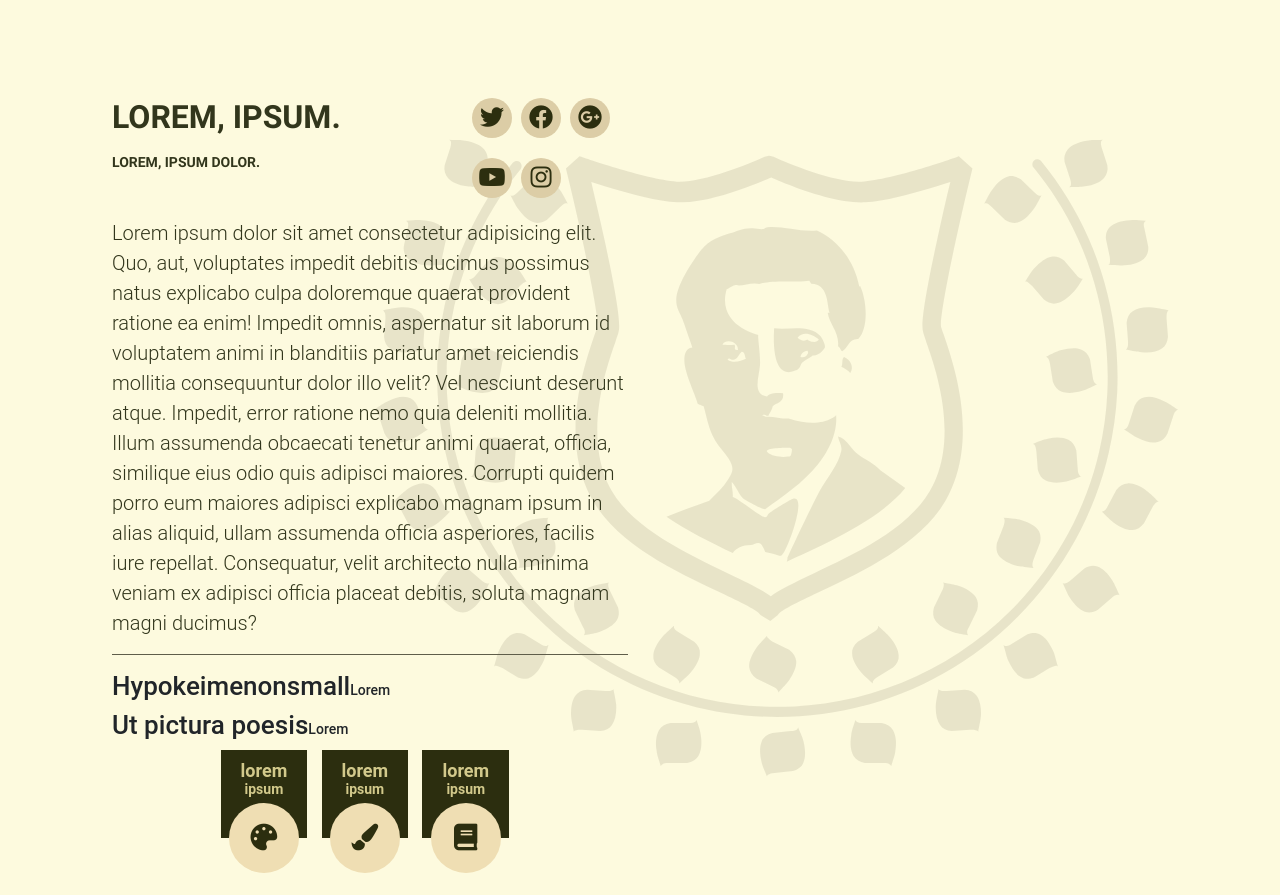
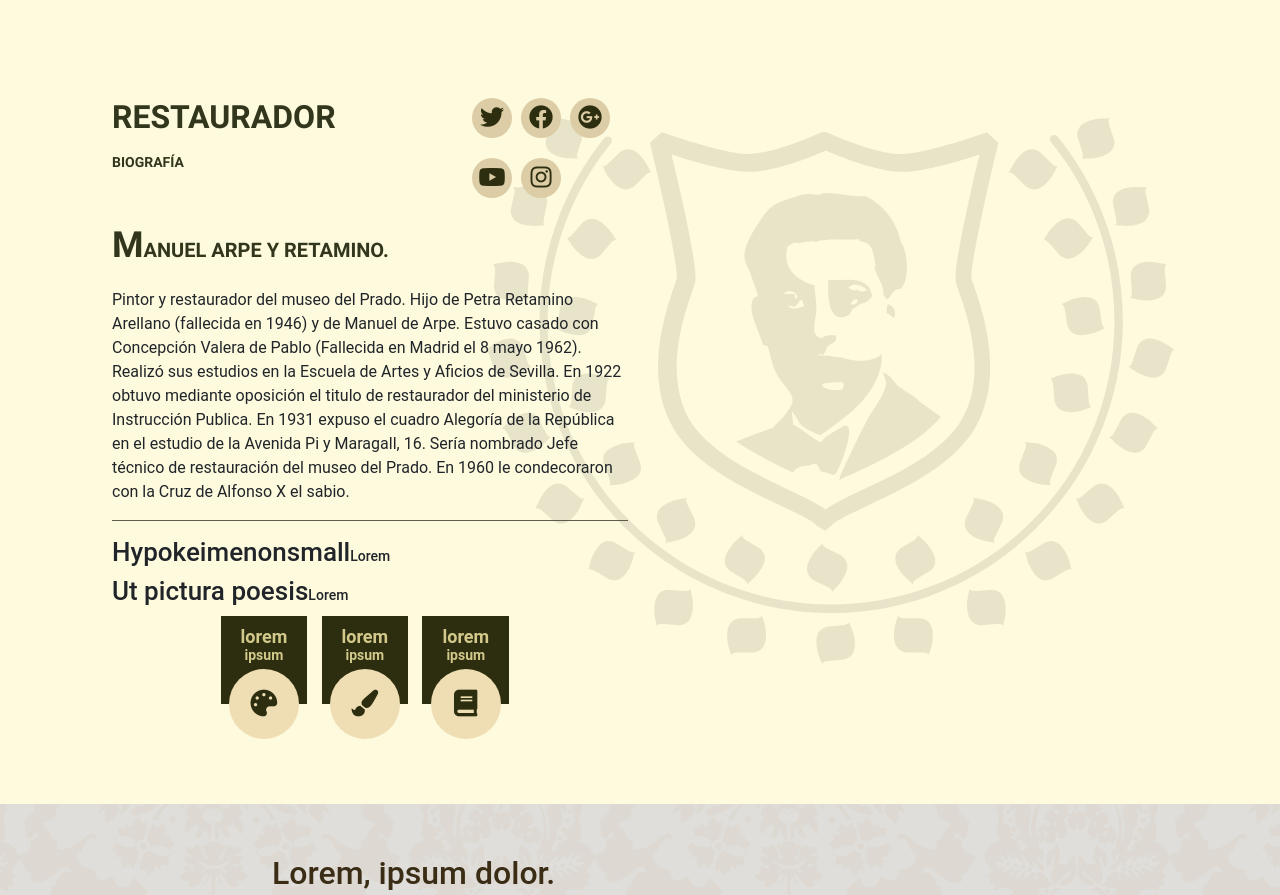
Before and after one commit to MiguelDominguezSanchez/Manuel_de_Arpe_Bootstrap5, a plain HTML site: page index.html in a window 1280 px wide. Shown: the part 4121-5016 px from the top of the page. Drawn offline with Linux system fonts and the light colour scheme; a script that the page names is missing; files whose address does not match are found by name.

Commit message:
Refine Styling

```diff
--- a/assets/css/style.css
+++ b/assets/css/style.css
@@ -26,7 +26,7 @@
 
 /* Inconsolata */
 
-@import url('https://fonts.googleapis.com/css2?family=Inconsolata:wght@700&display=swap');
+/* @import url('https://fonts.googleapis.com/css2?family=Inconsolata:wght@700&display=swap'); */
 
 /*  */
 
@@ -274,7 +274,7 @@ a:hover {
   position: absolute;
   right: 15%;
   /* bottom: 15rem; */
-  top: 20rem;
+  top: 10rem;
   left: 60%;
   padding-top: 1.25rem;
   padding-bottom: 1.25rem;
@@ -408,6 +408,13 @@ a:hover {
   text-rendering: optimizelegibility;
 
   margin: 10px;
+}
+
+/*  */
+
+.dropcap {
+  font-size: 36px;
+  margin-right: -5px;
 }
 
 /* Social MA Below */
--- a/index.html
+++ b/index.html
@@ -289,7 +289,7 @@
           <div class="col-sm-8 col-md-6">
             <div class="row">
             <div class="col-lg-8">
-              <h2 class="archive-garamond-bold uppercase DarkGreenTypo" >Lorem, ipsum.<br> <small>Lorem, ipsum dolor.</small></h2>
+              <h2 class="archive-garamond-bold uppercase DarkGreenTypo" >Restaurador<br> <small>Biografía</small></h2>
             </div><!-- end col -->
             <div class="col-lg-4">
 							<a href="https://twitter.com/" target="_blank" class="badge social twitter"><i class="fab fa-twitter"></i></a>
@@ -300,7 +300,12 @@
 								</div><!-- end col -->
                 </div><!-- row -->
 
-                <P class="lead DarkGreenTypo">Lorem ipsum dolor sit amet consectetur adipisicing elit. Quo, aut, voluptates impedit debitis ducimus possimus natus explicabo culpa doloremque quaerat provident ratione ea enim! Impedit omnis, aspernatur sit laborum id voluptatem animi in blanditiis pariatur amet reiciendis mollitia consequuntur dolor illo velit? Vel nesciunt deserunt atque. Impedit, error ratione nemo quia deleniti mollitia. Illum assumenda obcaecati tenetur animi quaerat, officia, similique eius odio quis adipisci maiores. Corrupti quidem porro eum maiores adipisci explicabo magnam ipsum in alias aliquid, ullam assumenda officia asperiores, facilis iure repellat. Consequatur, velit architecto nulla minima veniam ex adipisci officia placeat debitis, soluta magnam magni ducimus?</P>
+                <P class="lead archive-garamond-bold DarkGreenTypo uppercase">
+                  <strong class="dropcap">m</strong>
+                  anuel Arpe y Retamino.
+                  </P>
+                  <p>
+                    Pintor y restaurador del museo del Prado. Hijo de Petra Retamino Arellano (fallecida en 1946) y de Manuel de Arpe. Estuvo casado con Concepción Valera de Pablo (Fallecida en Madrid el 8 mayo 1962). Realizó sus estudios en la Escuela de Artes y Aficios de Sevilla. En 1922 obtuvo mediante oposición el titulo de restaurador del ministerio de Instrucción Publica. En 1931 expuso el cuadro Alegoría de la República en el estudio de la Avenida Pi y Maragall, 16. Sería nombrado Jefe técnico de restauración del museo del Prado. En 1960 le condecoraron con la Cruz de Alfonso X el sabio.</P>
 
 
 
```
